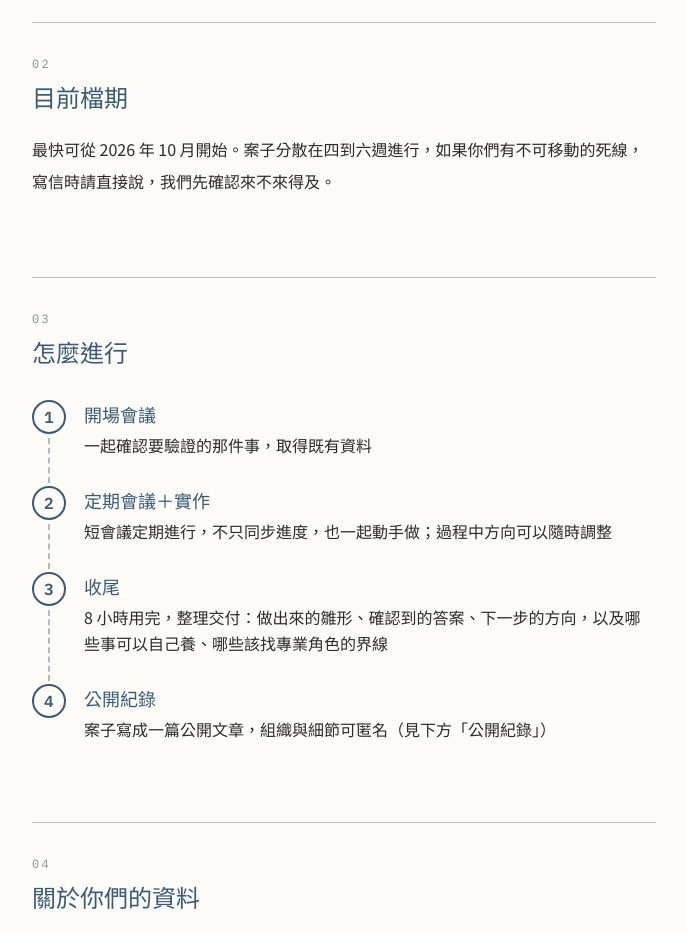
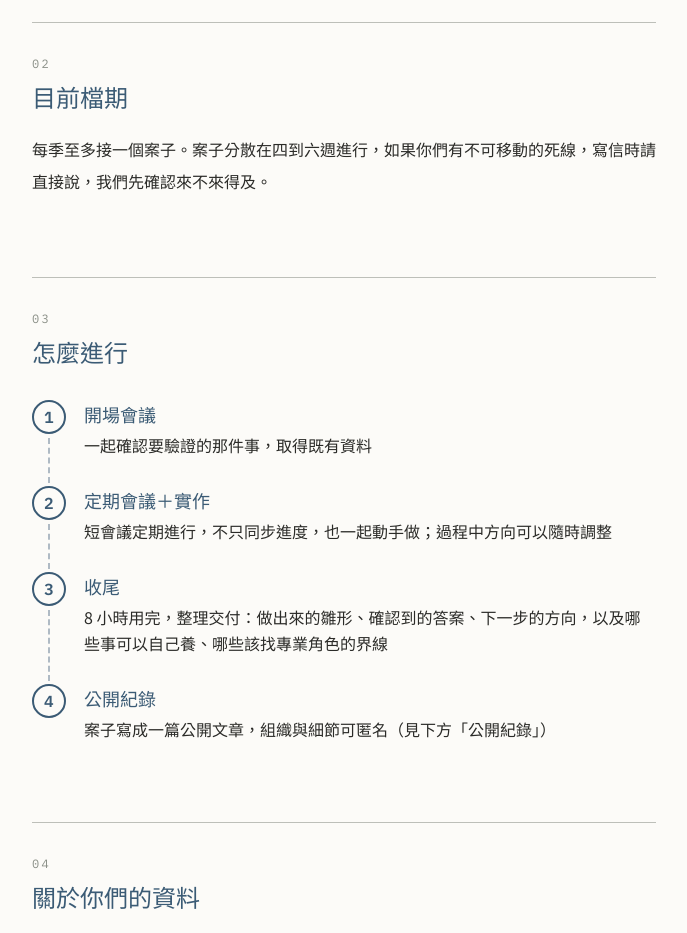
Before and after one commit to ddio/8h-probe, a website: page index.html in a window 1280 px wide. Shown: the part 1500-2433 px from the top of the page, without its empty margins (296-983 px from the left). Drawn offline with nearby package versions, Linux system fonts and the light colour scheme; files that its build step writes are made by us from their sources; a web font is replaced by a local one.

Commit message:
feat(site): state capacity as one case per quarter
「目前檔期」不再寫起始月份，改為「每季至多接一個案子」；README 同步。

Co-Authored-By: Claude Fable 5.1 <noreply@anthropic.com>

```diff
--- a/index.html
+++ b/index.html
@@ -71,7 +71,7 @@
       <hr class="rule">
       <p class="sec-num mt-8">02</p>
       <h2 class="mt-2 font-display text-2xl text-steel">目前檔期</h2>
-      <p class="mt-5 leading-loose">最快可從 2026 年 10 月開始。案子分散在四到六週進行，如果你們有不可移動的死線，寫信時請直接說，我們先確認來不來得及。</p>
+      <p class="mt-5 leading-loose">每季至多接一個案子。案子分散在四到六週進行，如果你們有不可移動的死線，寫信時請直接說，我們先確認來不來得及。</p>
     </section>
 
     <!-- 3. 怎麼進行 -->
```
Also changed, not shown: README.md.
